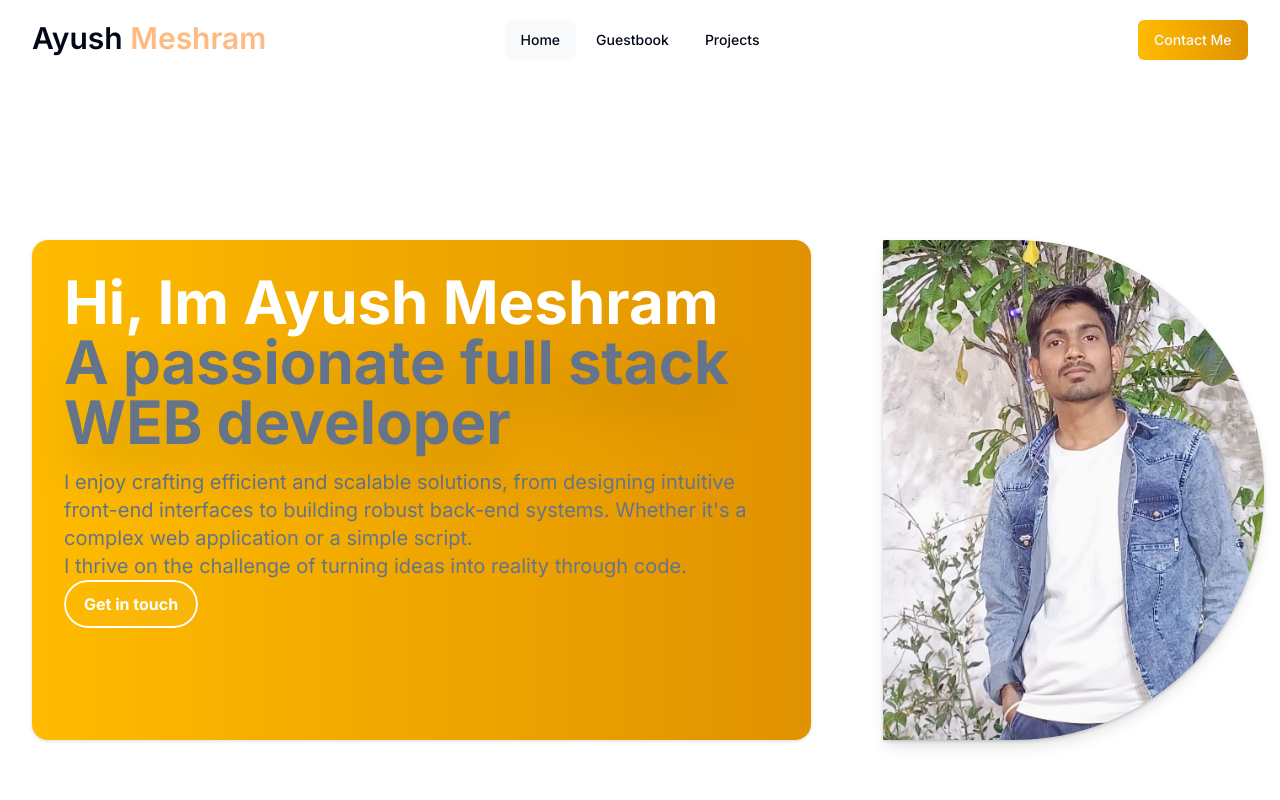
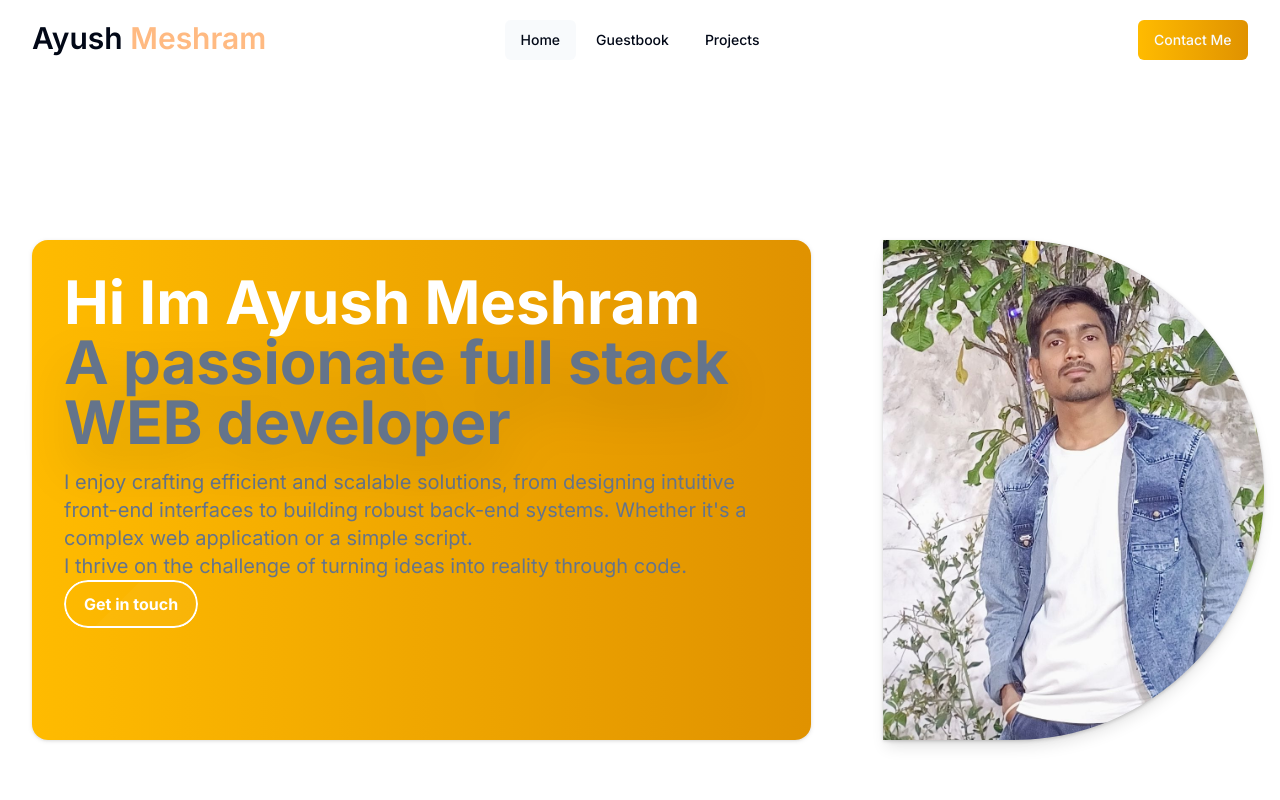
Before and after one commit to AyushM03/Portfolio, a Next.js app: page / in a window 1280 px wide. Shown: the top 800 px of the page. Built offline with nearby package versions, Linux system fonts and the light colour scheme.

Commit message:
removed comma

```diff
--- a/app/components/ProfileBanner.tsx
+++ b/app/components/ProfileBanner.tsx
@@ -11,7 +11,7 @@ export function ProfileBanner() {
      >
       <div className="col-span-1 lg:col-span-2 h-full bg-gradient-to-r from-[#FFBB00] to-[#e09200] min-h-[500px] lg:min-h-[300px] rounded-2xl p-8">
         <h1 className="text-4xl lg:text-6xl font-bold text-white">
-          Hi, Im Ayush Meshram
+          Hi Im Ayush Meshram
           <br />
           <span className=" mt-4 drop-shadow-2xl text-muted-foreground hover:text-[#ffffff]  min-h-[500px] lg:min-h-[300px] text-border-black text-shadow-black ">
             A passionate full stack WEB developer
```
